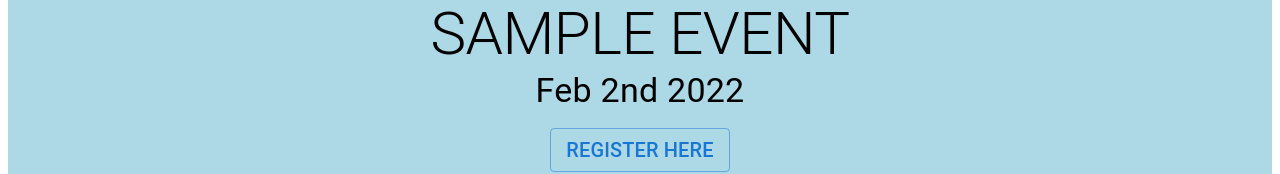
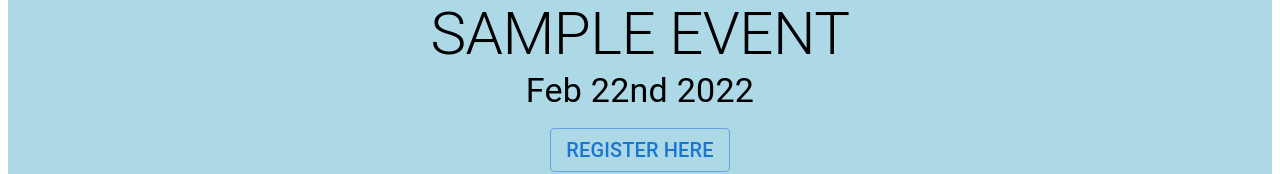
Before and after one commit to cseitz/capstone, a Next.js app in the folder src/app/: page / in a window 1280 px wide. Shown: the part 354-528 px from the top of the page. Built offline with nearby package versions, Linux system fonts and the light colour scheme.

Commit message:
sample deploy

```diff
--- a/src/app/pages/index.tsx
+++ b/src/app/pages/index.tsx
@@ -7,7 +7,7 @@ import { FAQ } from "../ui/components/faq";
 const Data = {
     Landing: {
         Title: "SAMPLE EVENT",
-        Subtitle: "Feb 2nd 2022",
+        Subtitle: "Feb 22nd 2022",
         BackgroundImage: "",
         Logo: "https://png.pngtree.com/element_pic/00/16/07/115783931601b5c.jpg",
     },
```
